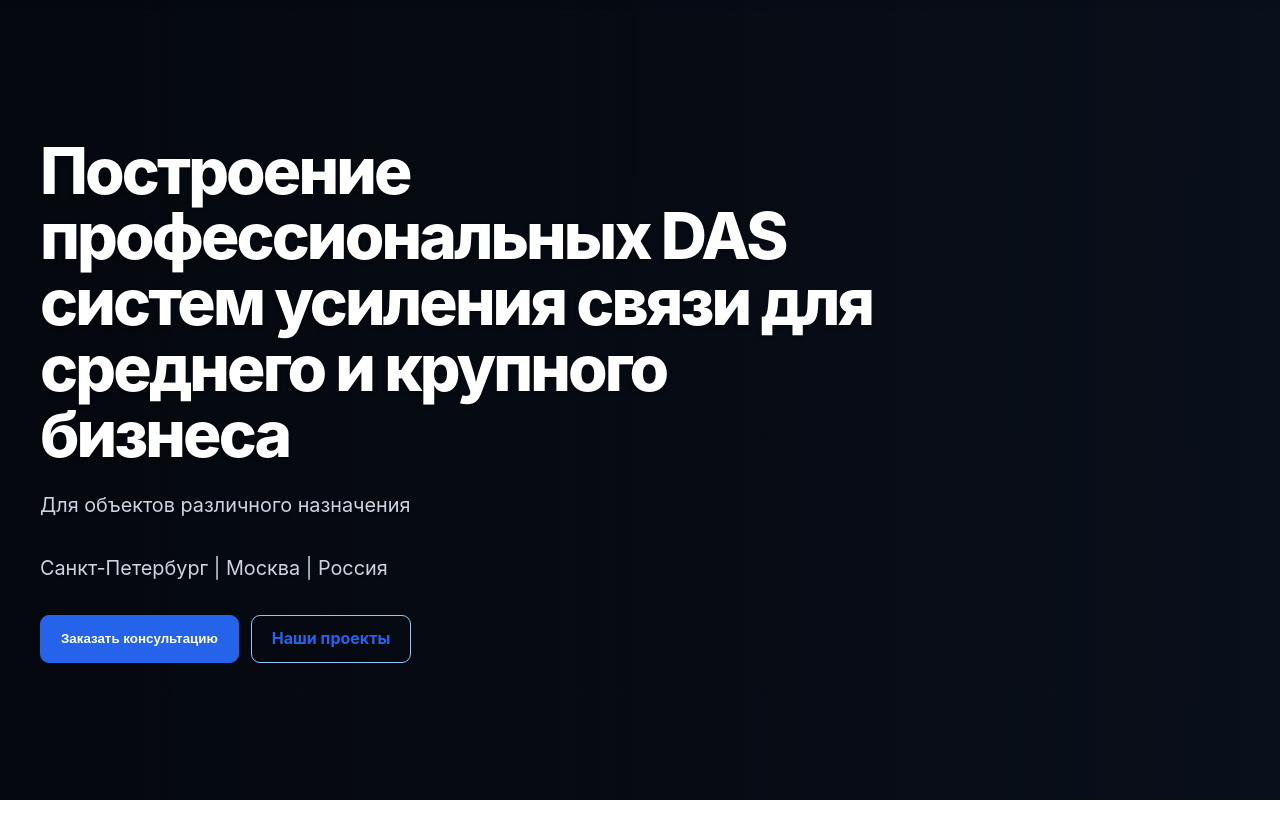
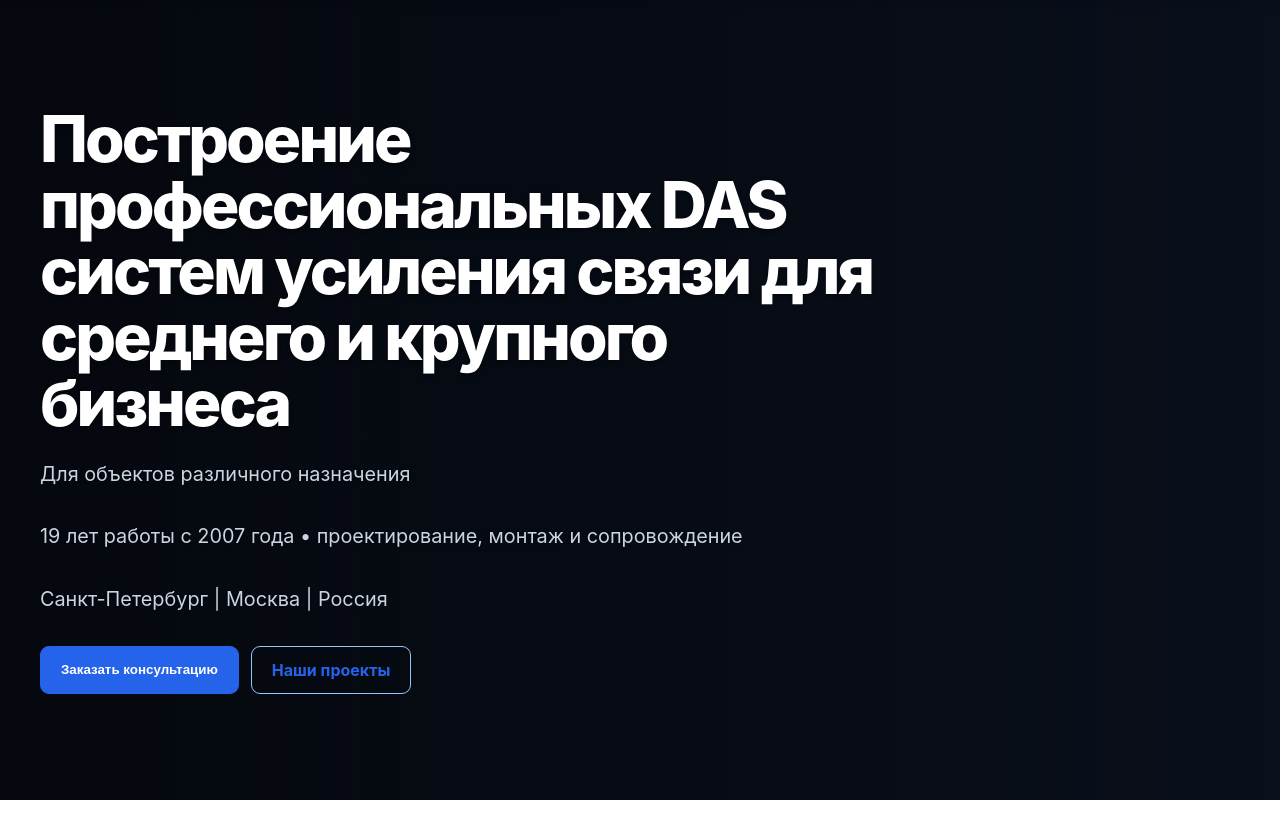
Before and after one commit to ilyaburlakov/groupintegra.ru, a PHP site: page /gsm.php in a window 1280 px wide. Shown: the part 73-913 px from the top of the page. Run offline with PHP 8.4, Linux system fonts and the light colour scheme.

Commit message:
Add verified company experience marker to GSM page

```diff
--- a/gsm.php
+++ b/gsm.php
@@ -1159,6 +1159,7 @@
         <div class="hero-content">
             <h1 data-aos="fade-up">Построение профессиональных DAS систем усиления связи для среднего и крупного бизнеса</h1>
             <p data-aos="fade-up" data-aos-delay="100">Для объектов различного назначения</p>
+            <p data-aos="fade-up" data-aos-delay="150">19 лет работы с 2007 года • проектирование, монтаж и сопровождение</p>
             <p data-aos="fade-up" data-aos-delay="100">Санкт-Петербург | Москва | Россия</p>
             <div class="hero-buttons" data-aos="fade-up" data-aos-delay="200">
                 <button class="btn btn-primary" onclick="openModal('Заказать консультацию')">Заказать консультацию</button>
```
